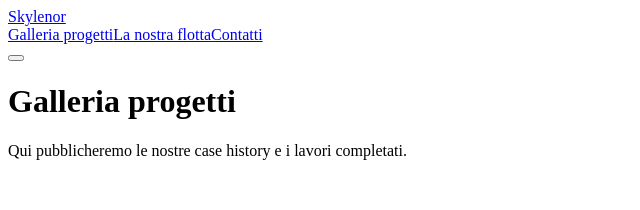
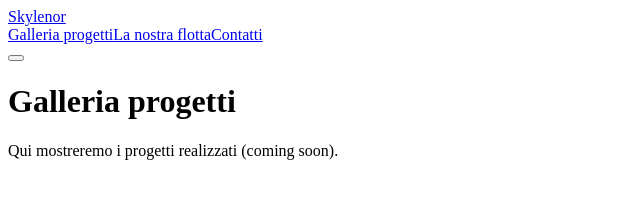
Before and after one commit to alessiomarciano007-prog/skylenor, a Next.js app: page /galleria in a window 1280 px wide. Shown: the top 210 px of the page, without its empty margins (0-640 px from the left). Built offline with nearby package versions, Linux system fonts and the light colour scheme.

Commit message:
Update page.tsx

```diff
--- a/app/galleria/page.tsx
+++ b/app/galleria/page.tsx
@@ -1,14 +1,11 @@
-export const metadata = { title: "Galleria progetti • Skylenor" };
-
-export default function GalleriaPage() {
+// app/galleria/page.tsx
+export default function Galleria() {
   return (
-    <main className="min-h-screen flex items-center justify-center p-10">
-      <div className="max-w-3xl text-center">
-        <h1 className="text-4xl font-bold mb-4">Galleria progetti</h1>
-        <p className="text-neutral-600">
-          Qui pubblicheremo le nostre case history e i lavori completati.
-        </p>
-      </div>
+    <main className="pt-14 px-6 py-10 max-w-5xl mx-auto">
+      <h1 className="text-3xl font-bold">Galleria progetti</h1>
+      <p className="mt-3 text-neutral-600">
+        Qui mostreremo i progetti realizzati (coming soon).
+      </p>
     </main>
   );
 }
```
